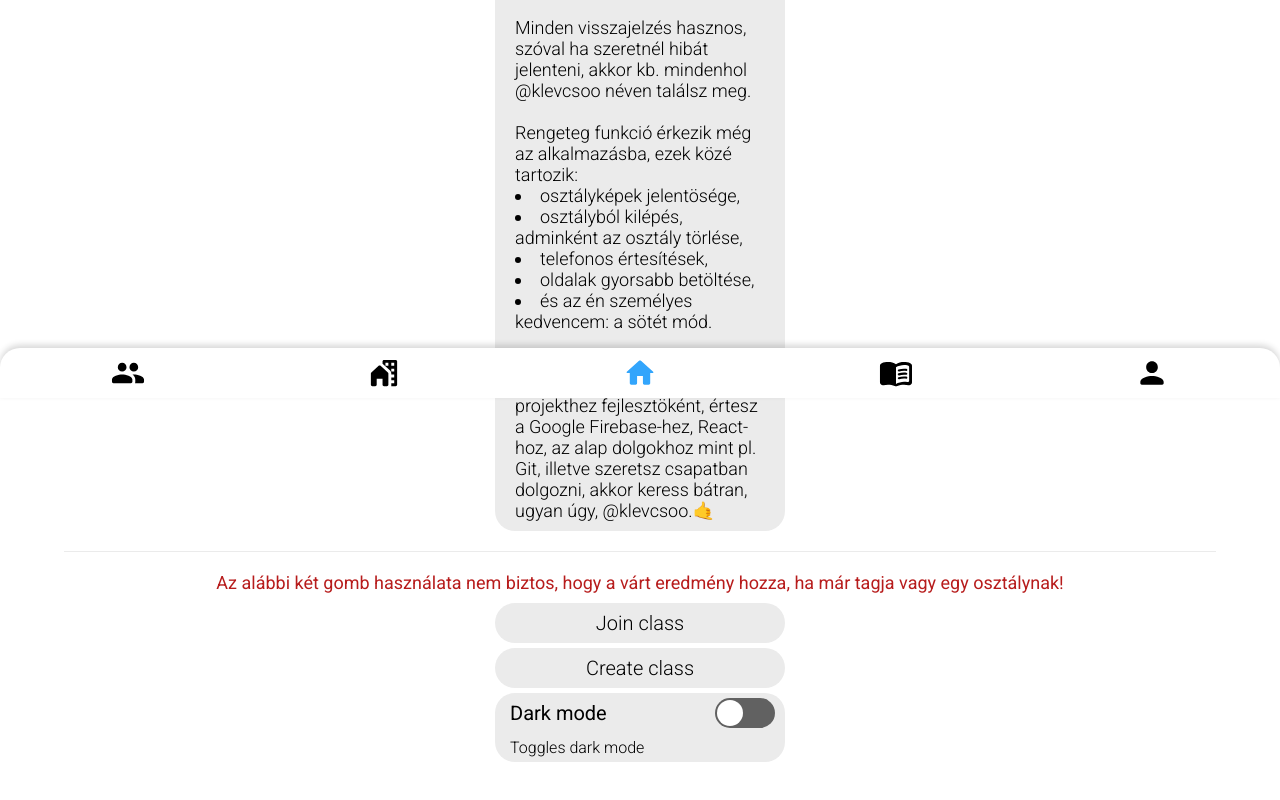
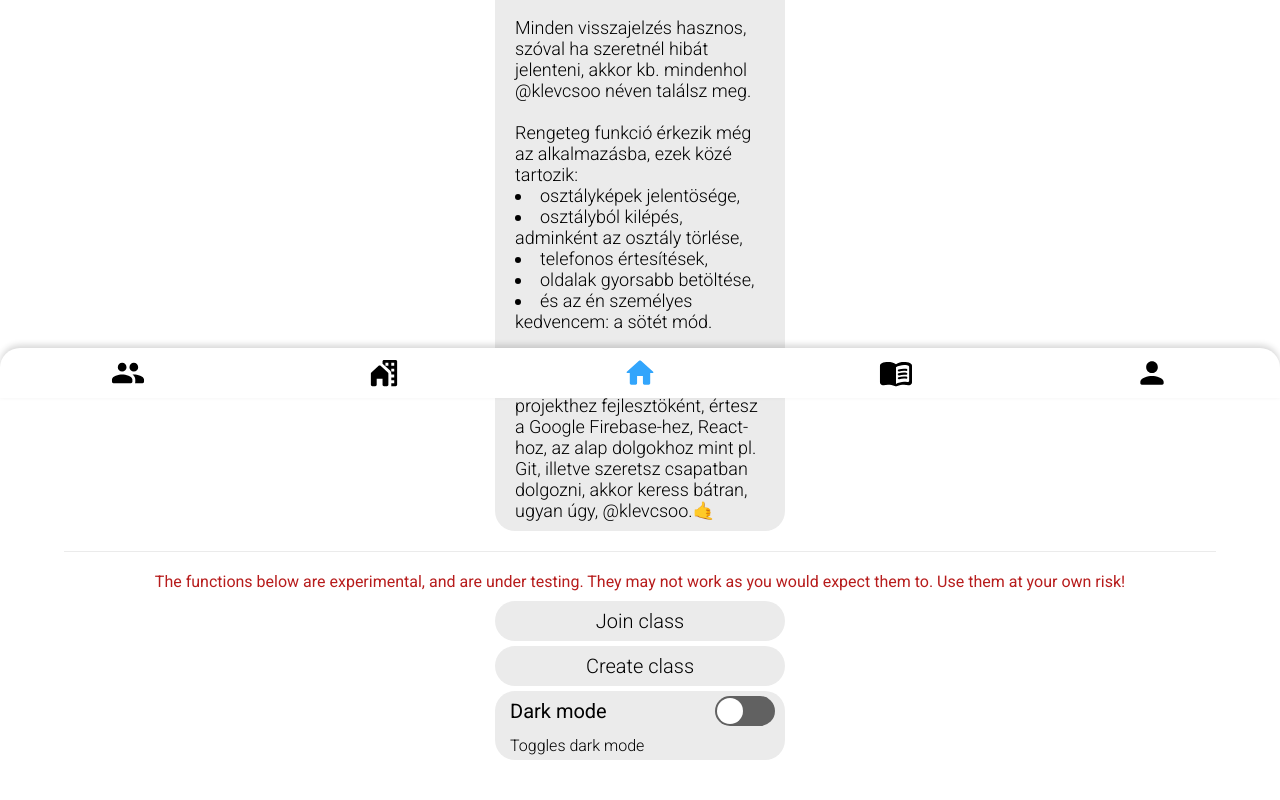
Before and after one commit to klevcsoo/bigassistant, a React (Create React App) app in the folder client/: page / in a window 1280 px wide. Shown: the part 402-1202 px from the top of the page. Built offline with nearby package versions, Linux system fonts and the light colour scheme; no server answers; sample sign-in values are in the browser's storage.

Commit message:
Modified warning text

```diff
--- a/client/src/components/pages/main/HomePage.jsx
+++ b/client/src/components/pages/main/HomePage.jsx
@@ -84,12 +84,12 @@ export class HomePage extends Component {
         <p style={{
           margin: 10,
           textAlign: 'center',
-          fontSize: 18,
+          fontSize: 16,
           fontWeight: 400,
           color: AppColours.WARNING_DARK
         }}>
-          Az alábbi két gomb használata nem biztos, hogy a várt eredmény hozza,
-          ha már tagja vagy egy osztálynak!
+          The functions below are experimental, and are under testing. They may not work
+          as you would expect them to. Use them at your own risk!
         </p>
         <AppButton text="Join class" onClick={() => {this.props.history.push(Routes.CLASS_JOIN)}} />
         <AppButton text="Create class" onClick={() => {this.props.history.push(Routes.CLASS_CREATE)}} />
--- a/client/src/constants/package.json
+++ b/client/src/constants/package.json
@@ -1,6 +1,6 @@
 {
   "name": "constants",
-  "version": "2.8.7",
+  "version": "2.8.8",
   "description": "",
   "main": "appColors.js",
   "scripts": {
```
